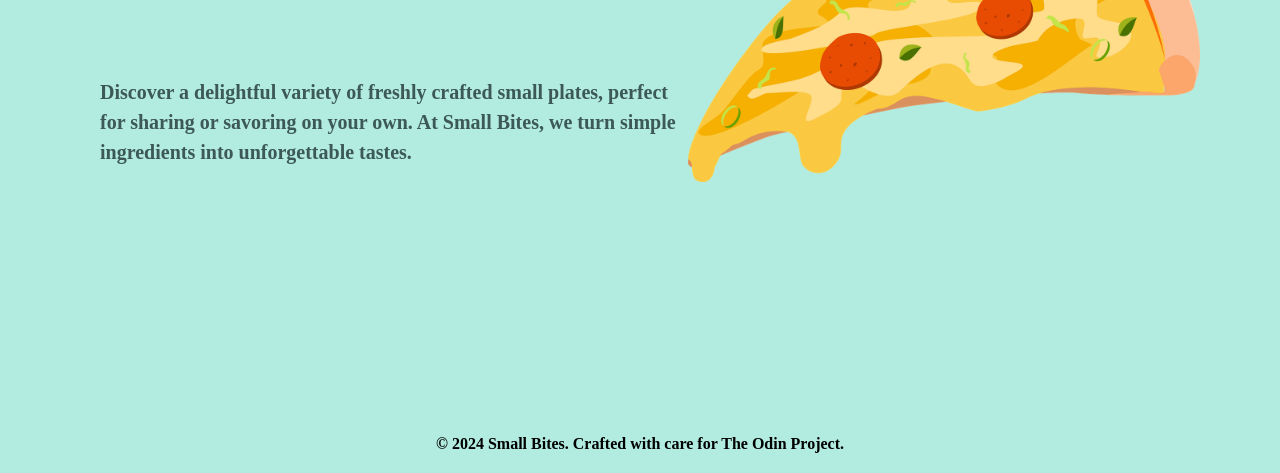
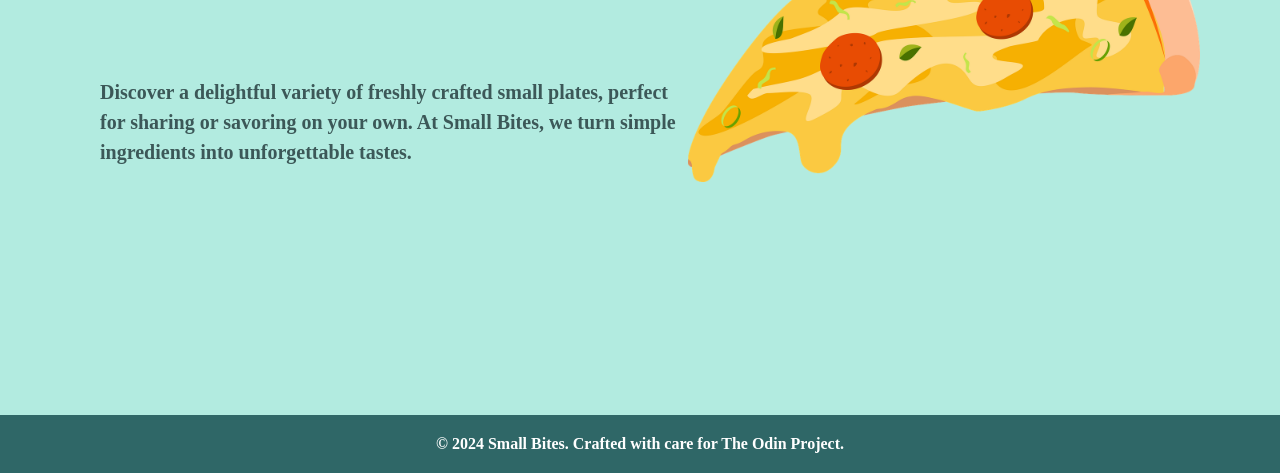
Before and after one commit to aish8la/Restaurant-Page-TOP, a website built with webpack: page src/template.html in a window 1280 px wide. Shown: the part 327-800 px from the top of the page. Built offline with nearby package versions, Linux system fonts and the light colour scheme.

Commit message:
change padding from body to content and header

```diff
--- a/src/style.css
+++ b/src/style.css
@@ -23,15 +23,17 @@ body, html {
     flex: 1;
 }
 
-body {
-    padding: 0px 80px;
-}
-
 header {
     display: flex;
     justify-content: space-between;
     padding: 15px 0px 8px 0px;
     max-height: 100px;
+}
+
+#content,
+header {
+    padding-left: 80px;
+    padding-right: 80px;
 }
 .header-logo {
     max-height: 100%;
@@ -115,9 +117,12 @@ nav {
 
 footer {
     padding: 20px 0;
+    background-color: var(--text-color);
+    text-align: center;
+    color: #fff;
+
 }
 
 .footer-text {
-    text-align: center;
     font-weight: 600;
 }
```
